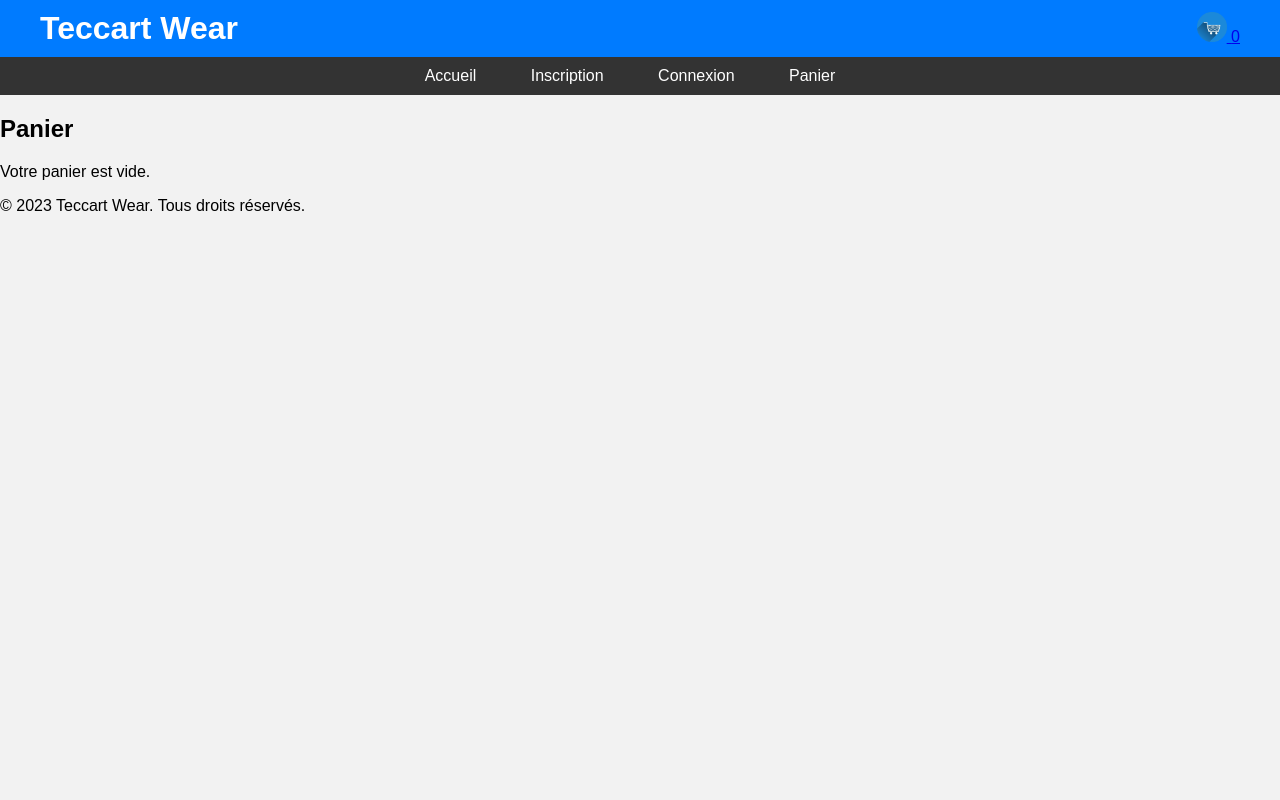
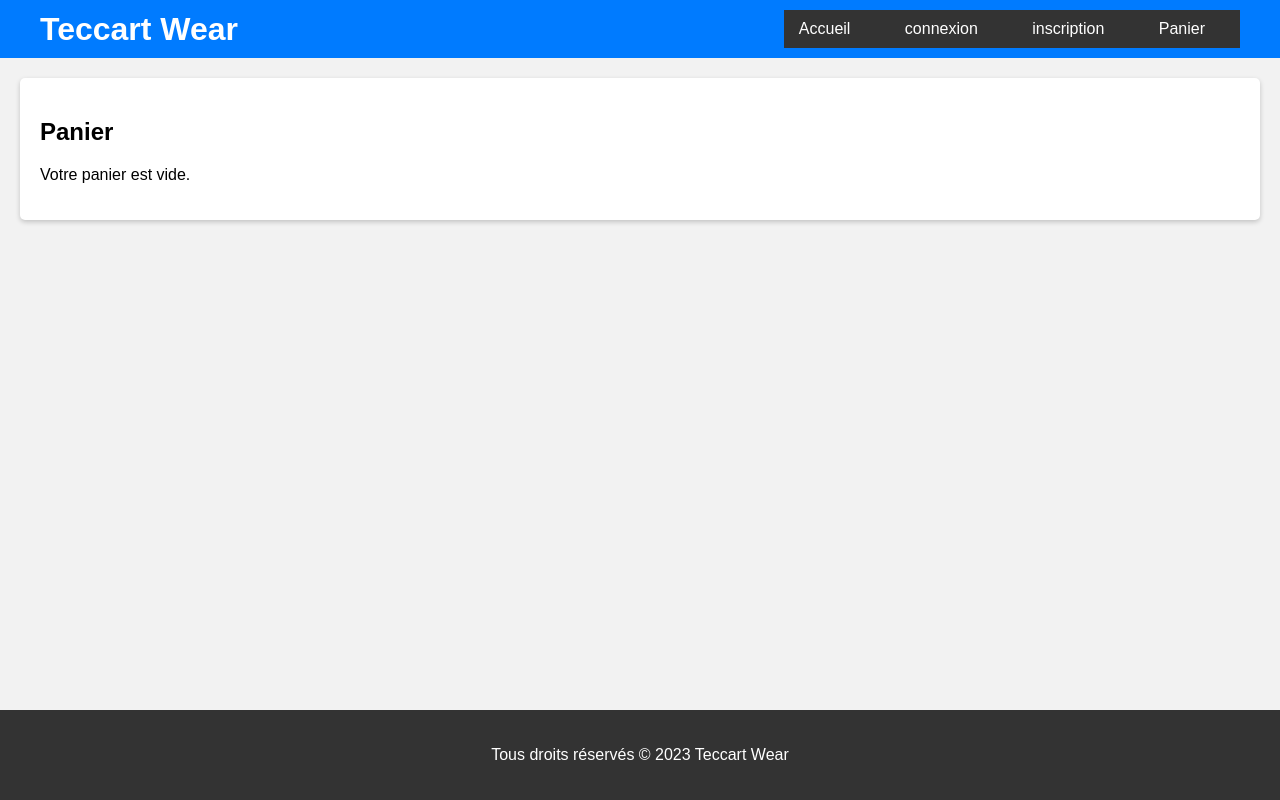
Before and after one commit to Unchevreuill/projet2_Savoie, a PHP site: page /views/pages/panier.php in a window 1280 px wide. Run offline with PHP 8.4, Linux system fonts and the light colour scheme.

Commit message:
travail sur la recuperation des produits dans mon panier et ajustement css

```diff
--- a/css/panier.css
+++ b/css/panier.css
@@ -52,13 +52,19 @@ nav a:hover {
     background-color: #555;
 }
 
-.container {
+main {
     max-width: 1200px;
     margin: 20px auto;
     background-color: #fff;
     padding: 20px;
     border-radius: 5px;
     box-shadow: 0 2px 5px rgba(0, 0, 0, 0.2);
+}
+
+.row {
+    display: flex;
+    flex-wrap: wrap;
+    justify-content: space-between;
 }
 
 .product {
@@ -80,34 +86,7 @@ nav a:hover {
     object-fit: cover;
 }
 
-.container form {
-    margin-top: 20px;
-}
-
-.container form input[type="submit"] {
-    background-color: #007BFF;
-    color: #fff;
-    padding: 10px 20px;
-    border: none;
-    border-radius: 3px;
-    cursor: pointer;
-}
-
-.container form input[type="submit"]:hover {
-    background-color: #0056b3;
-}
-
-.cart {
-    display: flex;
-    align-items: center;
-}
-
-#cart-icon {
-    max-width: 30px;
-    margin-left: 10px;
-}
-
-.footer {
+footer {
     text-align: center;
     padding: 20px 0;
     background-color: #333;
--- a/views/pages/panier.php
+++ b/views/pages/panier.php
@@ -1,153 +1,66 @@
 <?php
 session_start();
 
-// Inclure le fichier de configuration de la base de données
 include_once('../../utils/DBConfig.php');
-
-// Inclure la classe CartModel
 include_once('../../Models/CartModel.php');
 
-// Créer une instance de la classe DbConfig
 $dbConfig = new DbConfig();
 $pdo = $dbConfig->getConnection();
 
-// Vérifier si la connexion à la base de données est établie
 if (!$pdo) {
     echo "Erreur de connexion à la base de données";
     exit;
 }
 
-// Créer une instance de CartModel
 $cartModel = new \projet2_Savoie\Models\CartModel($pdo);
-
-// Vérifier si la variable de session 'panier' n'existe pas encore
-if (!isset($_SESSION['panier'])) {
-    // Initialiser le panier comme un tableau vide
-    $_SESSION['panier'] = [];
-}
-
-// Gérer l'ajout d'un produit au panier
-if ($_SERVER['REQUEST_METHOD'] === 'POST' && isset($_POST['add_to_cart'])) {
-    $productId = $_POST['product_id'];
-    $quantity = 1; // Vous pouvez ajuster la quantité en fonction de votre logique
-
-    // Ajouter le produit au panier via le modèle CartModel
-    $cartModel->addToCart($productId, $quantity);
-
-    // Rafraîchir la page pour refléter les changements
-    header('Location: panier.php');
-    exit();
-}
-
-// Gérer la suppression d'un produit du panier
-if ($_SERVER['REQUEST_METHOD'] === 'POST' && isset($_POST['remove_from_cart'])) {
-    $productId = $_POST['product_id'];
-
-    // Supprimer le produit du panier via le modèle CartModel
-    $cartModel->removeProductFromCart($productId);
-
-    // Rafraîchir la page pour refléter les changements
-    header('Location: panier.php');
-    exit();
-}
-
-// Gérer la suppression complète du panier
-if ($_SERVER['REQUEST_METHOD'] === 'POST' && isset($_POST['clear_cart'])) {
-    // Vider complètement le panier via le modèle CartModel
-    $cartModel->clearCart();
-
-    // Rafraîchir la page pour refléter les changements
-    header('Location: panier.php');
-    exit();
-}
-
-// Obtenir le contenu actuel du panier via le modèle CartModel
 $cartContents = $cartModel->getCartContents();
 ?>
 
 <!DOCTYPE html>
 <html lang="fr">
-
 <head>
     <meta charset="UTF-8">
     <meta name="viewport" content="width=device-width, initial-scale=1.0">
     <title>Teccart Wear - Panier</title>
-    <link rel="stylesheet" href="../../css/panier.css"> <!-- Assurez-vous d'ajuster le chemin du fichier CSS en fonction de votre structure -->
+    <link rel="stylesheet" href="../../css/panier.css">
 </head>
-
 <body>
     <header>
         <div class="header-content">
             <h1>Teccart Wear</h1>
-            <div class="cart">
-                <a href="panier.php">
-                    <img id="cart-icon" src="../../images/cart-icon.png" alt="Panier">
-                    <span id="cart-count"><?php echo isset($_SESSION['panier']) && is_array($_SESSION['panier']) ? count($_SESSION['panier']) : 0; ?></span>
-                </a>
-            </div>
+            <nav>
+                <ul>
+                    <li><a href="home.php">Accueil</a></li>
+                    <li><a href="login.php">connexion</a></li>
+                    <li><a href="inscription.php">inscription</a></li>
+                    <li><a href="panier.php">Panier</a></li>
+                </ul>
+            </nav>
         </div>
     </header>
-    <nav class="dark-nav">
-        <ul>
-            <li><a href="home.php">Accueil</a></li>
-            <li><a href="inscription.php">Inscription</a></li>
-            <li><a href="login.php">Connexion</a></li>
-            <li><a href="panier.php">Panier</a></li>
-        </ul>
-    </nav>
+
     <main>
         <h2>Panier</h2>
-
         <?php if (empty($cartContents)) : ?>
             <p>Votre panier est vide.</p>
         <?php else : ?>
-            <table>
-                <thead>
-                    <tr>
-                        <th>Produit</th>
-                        <th>Prix unitaire</th>
-                        <th>Quantité</th>
-                        <th>Sous-total</th>
-                        <th>Action</th>
-                    </tr>
-                </thead>
-                <tbody>
-                    <?php foreach ($cartContents as $cartItem) : ?>
-                        <tr>
-                            <td>
-                                <img src="../../images/<?php echo $cartItem['url_img']; ?>" alt="<?php echo $cartItem['name']; ?>">
-                                <p><?php echo $cartItem['name']; ?></p>
-                            </td>
-                            <td>$<?php echo $cartItem['price']; ?></td>
-                            <td><?php echo $cartItem['qtty']; ?></td>
-                            <td>$<?php echo $cartItem['price'] * $cartItem['qtty']; ?></td>
-                            <td>
-                                <form method="post" action="panier.php">
-                                    <input type="hidden" name="product_id" value="<?php echo $cartItem['id']; ?>">
-                                    <button type="submit" name="remove_from_cart">Supprimer</button>
-                                </form>
-                            </td>
-                        </tr>
-                    <?php endforeach; ?>
-                </tbody>
-                <tfoot>
-                    <tr>
-                        <td colspan="3">Total</td>
-                        <td>$<?php echo array_sum(array_column($cartContents, 'price')) ?></td>
-                        <td>
-                            <form method="post" action="panier.php">
-                                <button type="submit" name="clear_cart">Vider le panier</button>
-                            </form>
-                        </td>
-                    </tr>
-                </tfoot>
-            </table>
+            <div class="row">
+                <?php foreach ($cartContents as $cartItem) : ?>
+                    <div class="product">
+                        <img src="../../images/<?php echo htmlspecialchars($cartItem['url_img']); ?>" alt="<?php echo htmlspecialchars($cartItem['name']); ?>">
+                        <p><?php echo htmlspecialchars($cartItem['name']); ?></p>
+                        <p><?php echo htmlspecialchars($cartItem['price']); ?></p>
+                        <p><?php echo htmlspecialchars($cartItem['qtty']); ?></p>
+                        <p><?php echo htmlspecialchars($cartItem['price'] * $cartItem['qtty']); ?></p>
+                        <button>Supprimer</button>
+                    </div>
+                <?php endforeach; ?>
+            </div>
         <?php endif; ?>
     </main>
 
-    <footer>
-        <p>&copy; <?php echo date("Y"); ?> Teccart Wear. Tous droits réservés.</p>
+    <footer class="footer">
+        <p>Tous droits réservés &copy; 2023 Teccart Wear</p>
     </footer>
 </body>
-
 </html>
```
Also changed, not shown: models/CartModel.php (+37 -20 lines).
